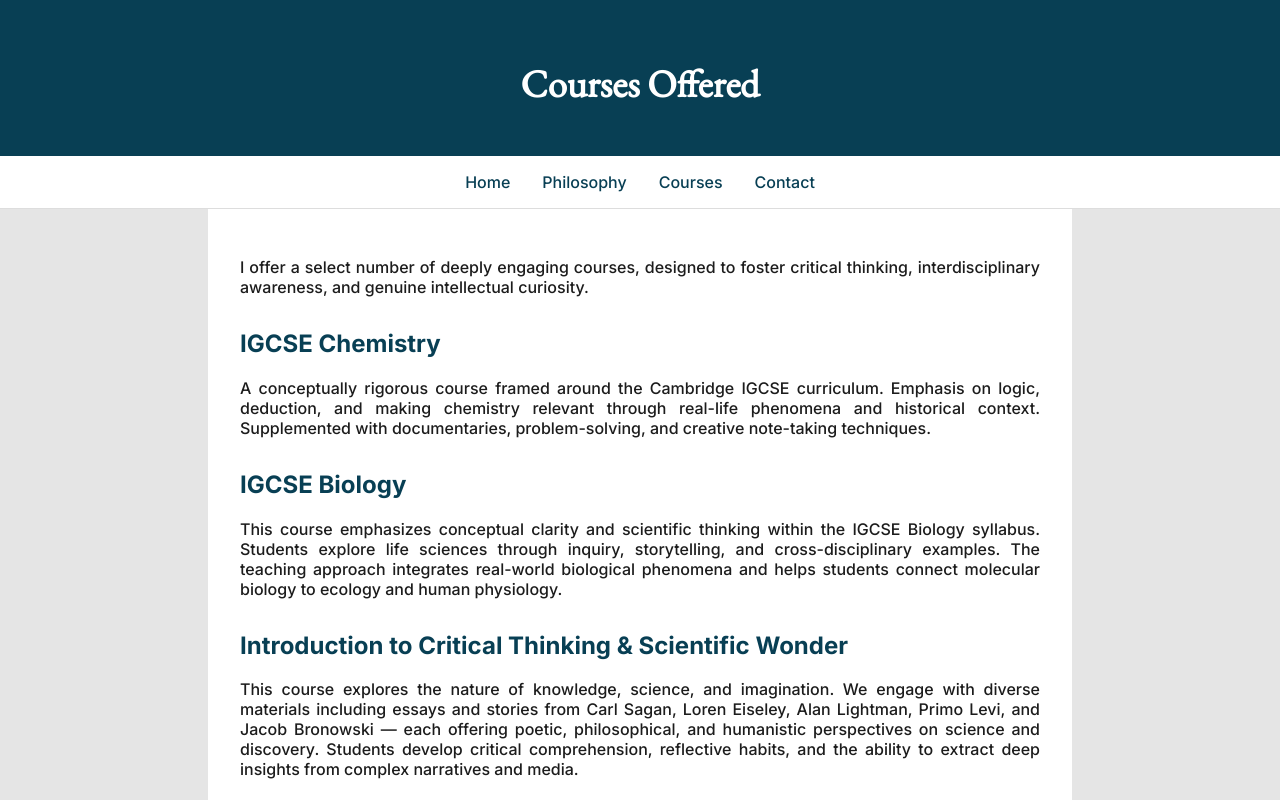
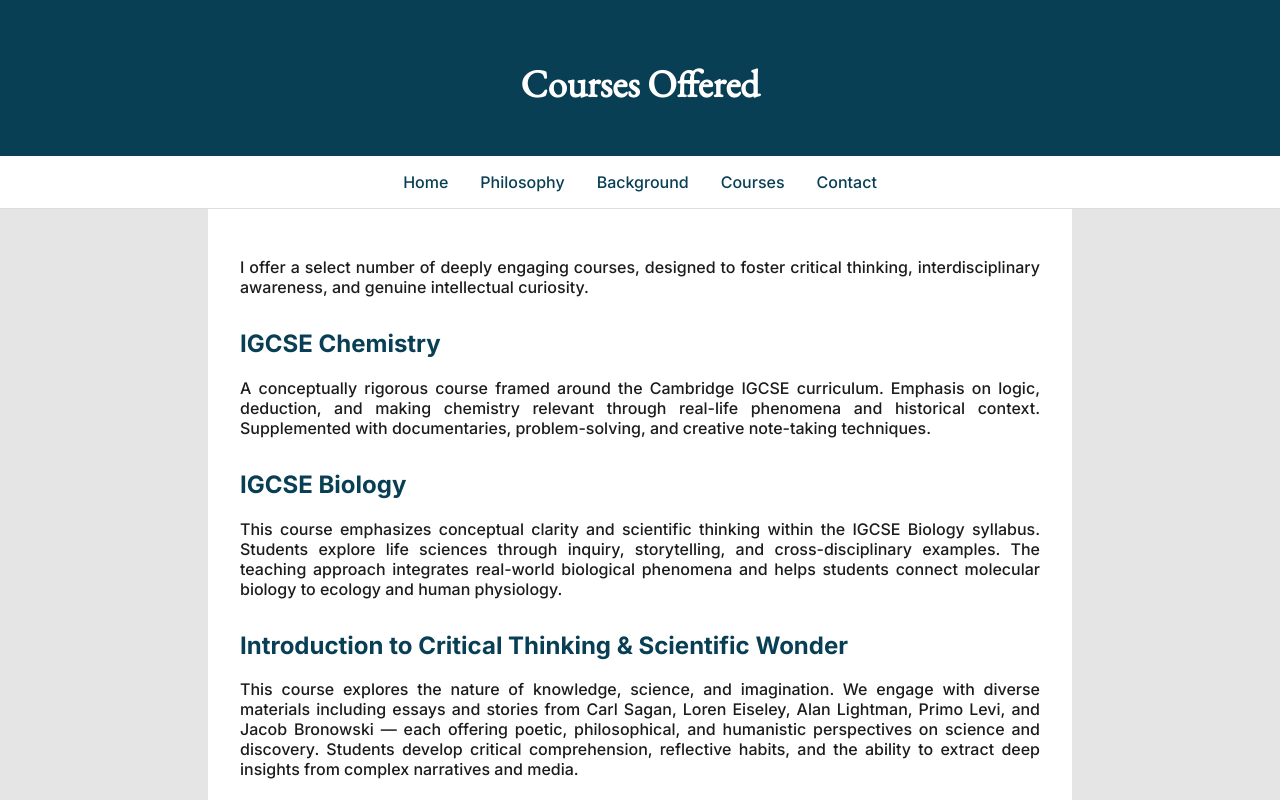
Before and after one commit to wanderlusteducator/wanderlusteducator.github.io, a plain HTML site: page courses.html in a window 1280 px wide. Shown: the top 800 px of the page. Drawn offline with nearby package versions, Linux system fonts and the light colour scheme.

Commit message:
Update courses.html

```diff
--- a/courses.html
+++ b/courses.html
@@ -68,6 +68,7 @@
   <nav>
     <a href="index.html">Home</a>
     <a href="philosophy.html">Philosophy</a>
+    <a href="background.html">Background</a>
     <a href="courses.html">Courses</a>
     <a href="contact.html">Contact</a>
   </nav>
```
